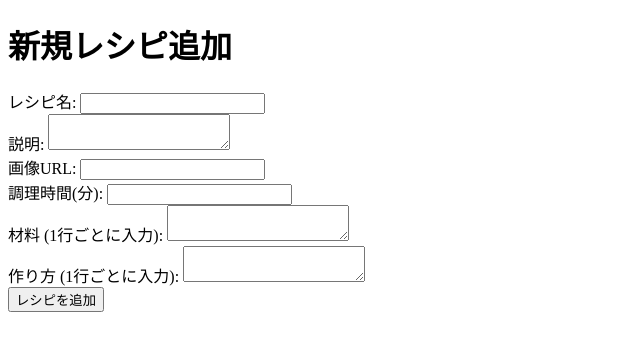
After one commit to uk-python/recipe-app, a Flask app: page /admin/recipes/new in a window 1280 px wide. The commit adds this page. Shown: the top 351 px of the page, without its empty margins (0-640 px from the left). Run offline with Flask 3, Linux system fonts and the light colour scheme.

Commit message:
レシピDBを追加、ダミーデータ作成

```diff
--- a/app.py
+++ b/app.py
@@ -1,12 +1,39 @@
 from flask import Flask  # Flask本体をインポート
-from flask import render_template,request, jsonify  # テンプレート描画・リクエスト取得・JSON返却用
+from flask import render_template,request, redirect,flash # テンプレート描画・リクエスト取得・JSON返却・リダイレクト・フラッシュメッセージ表示
 import json  # JSONファイルを扱うための標準ライブラリ
+from flask_sqlalchemy import SQLAlchemy  # SQLAlchemyをインポート
+import os  # OS操作を行うための標準ライブラリ
+import re  # 正規表現を扱うための標準ライブラリ
+BASEDIR = os.path.abspath(os.path.dirname(__file__))
+app = Flask(__name__)  # Flaskアプリケーションのインスタンスを作成
+app.secret_key = 'recipe_secret_key'  # セッション管理やフラッシュメッセージ表示に必要な秘密鍵を設定
+app.config['SQLALCHEMY_DATABASE_URI'] = f"sqlite:///{os.path.join(BASEDIR, 'recipes.db')}"
+app.config['SQLALCHEMY_TRACK_MODIFICATIONS'] = False
 
-recipe = 'data/recipes.json'  # レシピデータのファイルパスを指定
-with open(recipe, 'r', encoding='utf-8') as f:  # レシピファイルをUTF-8で開く
-    recipes = json.load(f)  # ファイル内容をPythonのリストや辞書として読み込む
+db = SQLAlchemy(app)  # SQLAlchemyのインスタンスを作成
 
-app = Flask(__name__)  # Flaskアプリケーションのインスタンスを作成
+class Recipe(db.Model):  # SQLAlchemyのモデルクラスを定義
+    id = db.Column(db.Integer, primary_key=True)  # レシピID（主キー）
+    title = db.Column(db.String(80), nullable=False)  # レシピタイトル
+    description = db.Column(db.String(500), nullable=False)  # レシピ説明
+    image_url = db.Column(db.String(200), nullable=True)  # 画像URL
+    ingredients = db.Column(db.PickleType, nullable=False)  # 材料リスト（PickleTypeでリストを保存）
+    steps = db.Column(db.PickleType, nullable=False)  # 手順リスト（PickleTypeでリストを保存）
+    time_min = db.Column(db.Integer, nullable=True)  # 調理時間（分）
+
+from sqlalchemy import text
+
+db_path = os.path.join(BASEDIR, 'recipes.db')
+print("FLASK_APP FILE :", __file__)
+print("CWD           :", os.getcwd())
+print("DB PATH       :", db_path)
+print("EXISTS BEFORE :", os.path.exists(db_path))
+
+with app.app_context():
+    db.create_all()  # データベースのテーブルを作成
+    db.session.execute(text("SELECT 1"))  # 強制接続（エラーがあればここで出ます）
+
+print("EXISTS AFTER  :", os.path.exists(db_path))
 
 @app.route('/')  # ルートURL（ホーム）にアクセスしたときの処理
 def home():  # ホーム画面の表示処理
@@ -40,17 +67,26 @@ def search_by_ingredients():  # 材料検索の関数。/search_by_ingredients
         for ingredient in ingredients:  # 入力された材料キーワードを1つずつ確認
             is_keyword_found = False  # 材料がレシピに含まれているか判定するフラグ
             for item in recipe['ingredients']:  # レシピの材料リストを1つずつ確認
-                if ingredient in item.lower():  # 材料キーワードが含まれていれば
+                item = item.lower().strip()  # 材料名を小文字に変換し、前後の空白を削除
+                if ingredient in item:  # 材料キーワードが含まれていれば
                     is_keyword_found = True
                     break
             if not is_keyword_found:  # 材料キーワードが1つでも一致しなければ
                 is_all_ingredients_recipe = False
                 break
         if is_all_ingredients_recipe:  # 全材料キーワードが一致した場合
-            filtered_ingredients.append(recipe)
+            missing_ingredients = []  # 足りない材料を格納するリスト
+            for miss_item in recipe['ingredients']:
+                miss_item = miss_item.lower().strip()
+                if miss_item not in ingredients:
+                    missing_ingredients.append(miss_item)
+            recipe['missing_ingredients'] = missing_ingredients  # レシピに足りない材料リストを追加
+            step_count = len(recipe['steps']) # 手順数を取得
+            filtered_ingredients.append((step_count,recipe))   # 手順数とレシピをタプルでリストに追加
     if not filtered_ingredients:  # 検索結果が空の場合
         return render_template('index.html', recipes=[], no_results=True)  # 空リストを渡すことでTypeErrorを防ぐ
-
+    filtered_ingredients = [recipe for step_count,recipe in filtered_ingredients] # 手順数を除いたレシピリストを作成
+    filtered_ingredients.sort(key = lambda recipe:len(recipe['steps']) )  # 手順数でソート
     return render_template('index.html', recipes=filtered_ingredients)
 
 def get_recipe(recipe_id):
@@ -60,3 +96,55 @@ def get_recipe(recipe_id):
 def show_recipe(recipe_id):
     recipe = get_recipe(recipe_id)
     return render_template('recipe_detail.html', recipe=recipe)  # recipe_detail.htmlテンプレートを描画し、レシピデータを渡す
+
+@app.route('/admin/recipes/new',methods=['GET'])  # /admin/recipes/newにGETリクエストが来たときの処理
+def new_recipe():
+    return render_template('new_recipe.html')  # new_recipe.htmlテンプレートを描画
+
+@app.route('/admin/recipes',methods=['POST'])  # /admin/recipesにPOSTリクエストが来たときの処理
+def add_recipe():
+    title = request.form.get('title')
+    description = request.form.get('description')
+    image_url = request.form.get('image_url')
+    if not image_url:
+        image_url = "#"  # 画像URLが空の場合はデフォルトのURLを設定
+    ingredients = request.form.get('ingredients').splitlines()  # 改行で分割してリスト化
+    steps = request.form.get('steps').splitlines()  # 改行で分割してリスト化
+    time_min = request.form.get('time_min')
+    new_id = 0
+    for number in recipes:
+        if number['id'] > new_id:
+            new_id = number['id']
+    new_id += 1
+
+    new_recipe = {
+        'id': new_id,
+        'title': title,
+        'description': description,
+        'image_url': image_url,
+        'ingredients': ingredients,
+        'steps': steps,
+        'time_min': time_min
+
+    }
+    recipes.append(new_recipe)  # 新しいレシピをリストに追加
+    with open('data/recipes.json' , 'w' ,) as f:
+        json.dump(recipes, f,ensure_ascii=False, indent=4)  # レシピリストをJSONファイルに保存
+    flash('新しいレシピが追加されました！')  # フラッシュメッセージを表示
+    return redirect('/')  # ホーム画面にリダイレクト
+
+if __name__ == "__main__":
+    with app.app_context():
+        db.create_all()  # データベースのテーブルを作成
+        if not Recipe.query.first():
+            dummy = Recipe(
+                title="ダミーレシピ",
+                description="説明",
+                image_url="#",
+                ingredients=["卵", "牛乳"],
+                steps=["混ぜる", "焼く"],
+                time_min=10
+            )
+            db.session.add(dummy)
+            db.session.commit()
+    app.run(debug=True)
--- /dev/null
+++ b/templates/new_recipe.html
@@ -0,0 +1,32 @@
+<!DOCTYPE html>
+<html lang="en">
+<head>
+    <meta charset="UTF-8">
+    <meta name="viewport" content="width=device-width, initial-scale=1.0">
+    <title>新規レシピ追加</title>
+</head>
+<body>
+    <h1>新規レシピ追加</h1>
+    <form action="/admin/recipes" method="POST">
+        <label for="title">レシピ名:</label>
+        <input type="text" id="title" name="title" required><br>
+
+        <label for="description">説明:</label>
+        <textarea id="description" name="description"></textarea><br>
+
+        <label for="image_url">画像URL:</label>
+        <input type="url" id="image_url" name="image_url"><br>
+
+        <label for="time_min">調理時間(分):</label>
+        <input type="number" id="time_min" name="time_min" min="1"><br>
+
+        <label for="ingredients">材料 (1行ごとに入力):</label>
+        <textarea id="ingredients" name="ingredients" required></textarea><br>
+
+        <label for="steps">作り方 (1行ごとに入力):</label>
+        <textarea id="steps" name="steps"></textarea><br>
+
+        <button type="submit">レシピを追加</button>
+    </form>
+</body>
+</html>
--- a/templates/recipe_detail.html
+++ b/templates/recipe_detail.html
@@ -15,5 +15,11 @@
             <li>{{ ingredient }}</li>
         {% endfor %}
     </ul>
+    <h2>作り方:</h2>
+    <ul>
+        {% for step in recipe.steps %}
+            <li>{{step}}</li>
+        {% endfor %}
+    </ul>
 </body>
 </html>
```
Also changed, not shown: data/recipes.json (+135 -10 lines), templates/index.html (+16 -0 lines), recipes.db (added).
